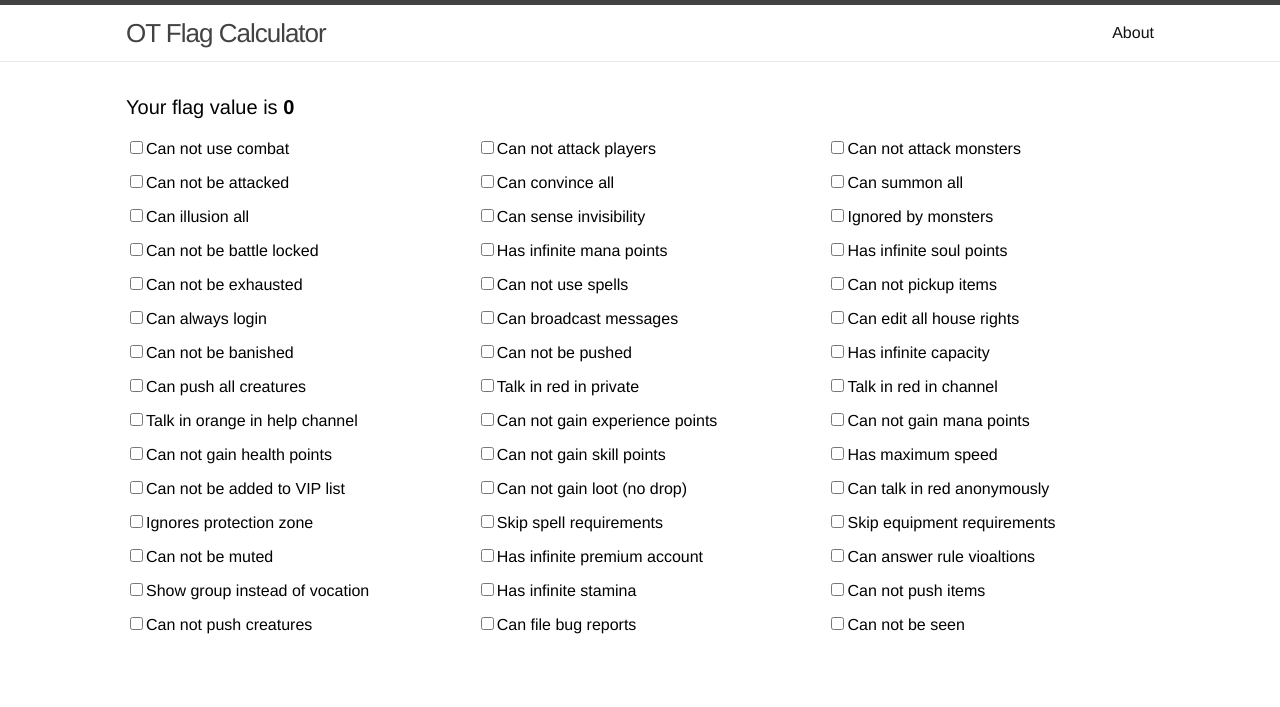
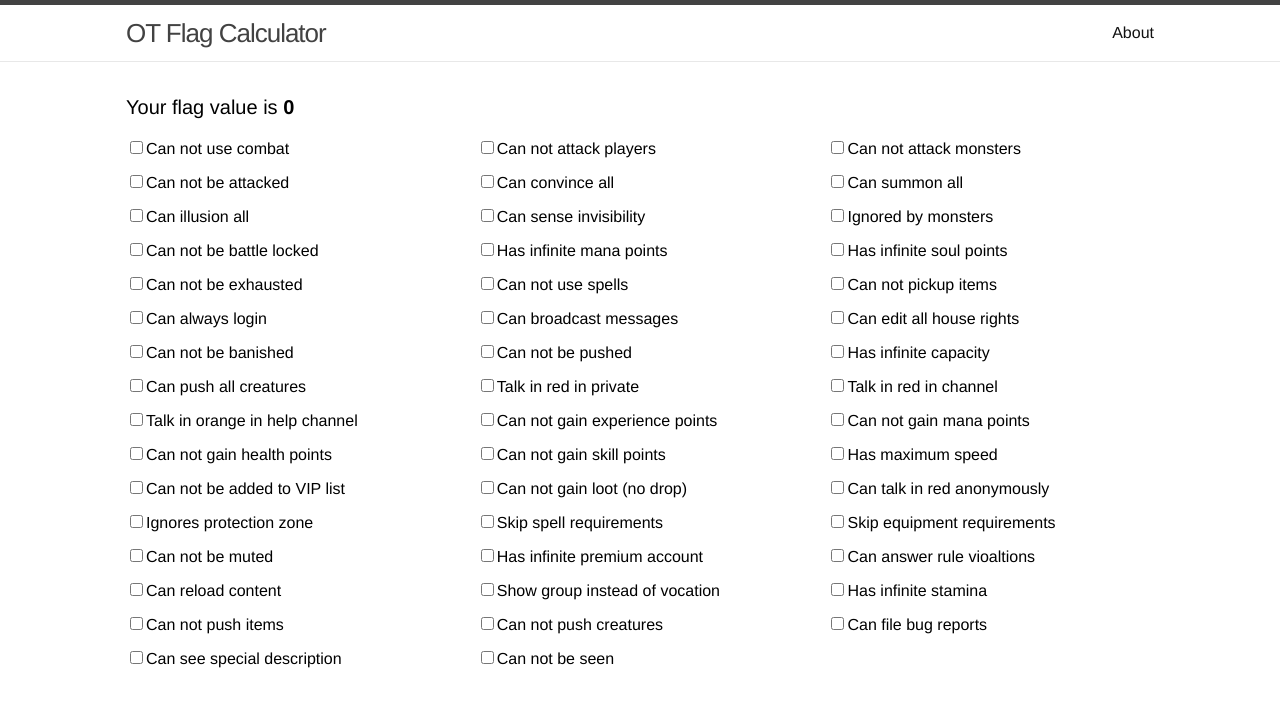
Before and after one commit to ranisalt/flags-calculator, a Jekyll site: the page built from index.html, in a window 1280 px wide. Shown: the top 707 px of the page. Built offline with Jekyll 4.4.1, drawn with Linux system fonts in a browser that asks for light colours.

Commit message:
Add more flags for opentibia/server

```diff
--- a/_config.yml
+++ b/_config.yml
@@ -47,13 +47,13 @@ flags:
   36: Can not be muted
   37: Has infinite premium account
   38: Can answer rule vioaltions
-# 39: undefined
+  39: Can reload content
   40: Show group instead of vocation
   41: Has infinite stamina
   42: Can not push items
   43: Can not push creatures
   44: Can file bug reports
-# 45: undefined
+  45: Can see special description
   46: Can not be seen
 
 
```
